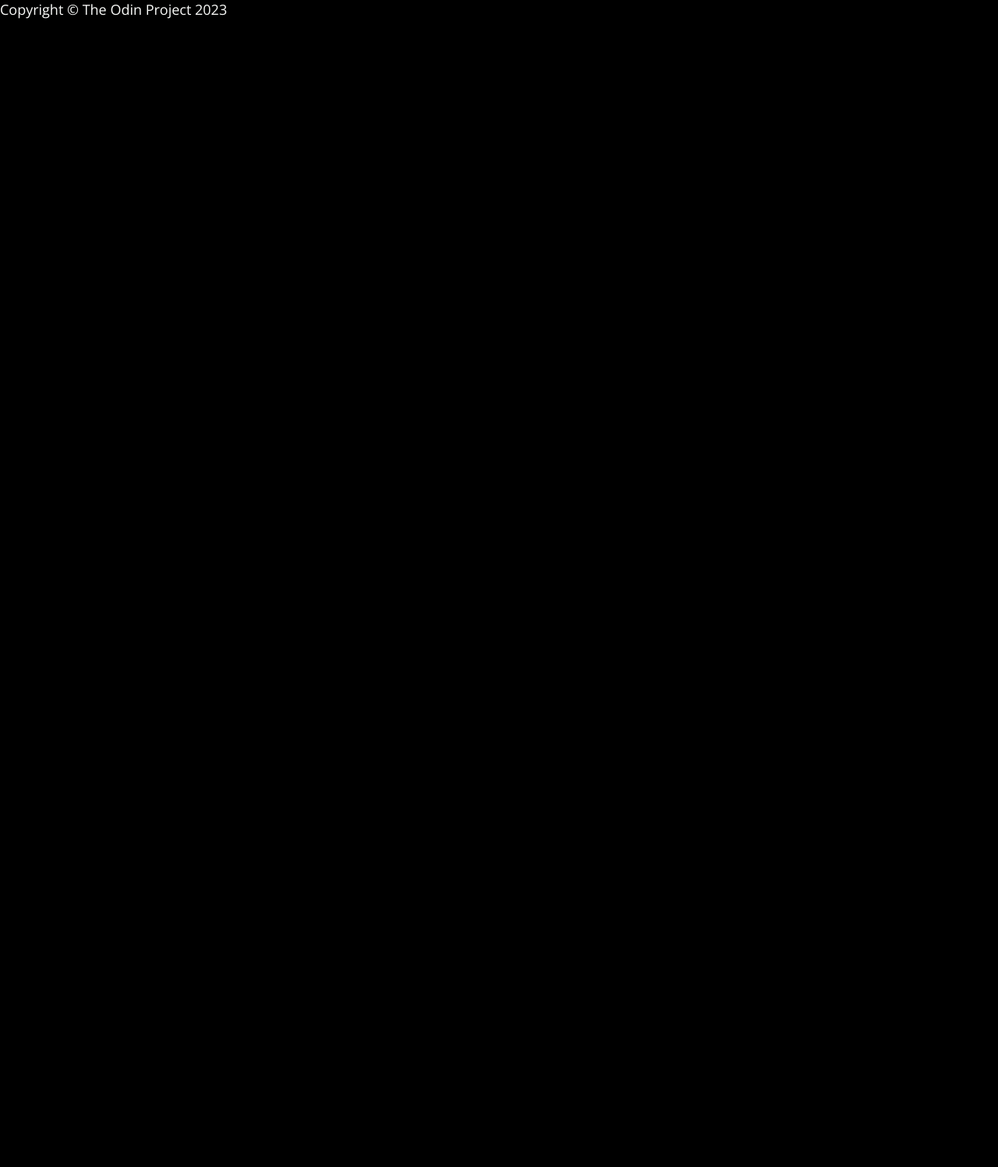
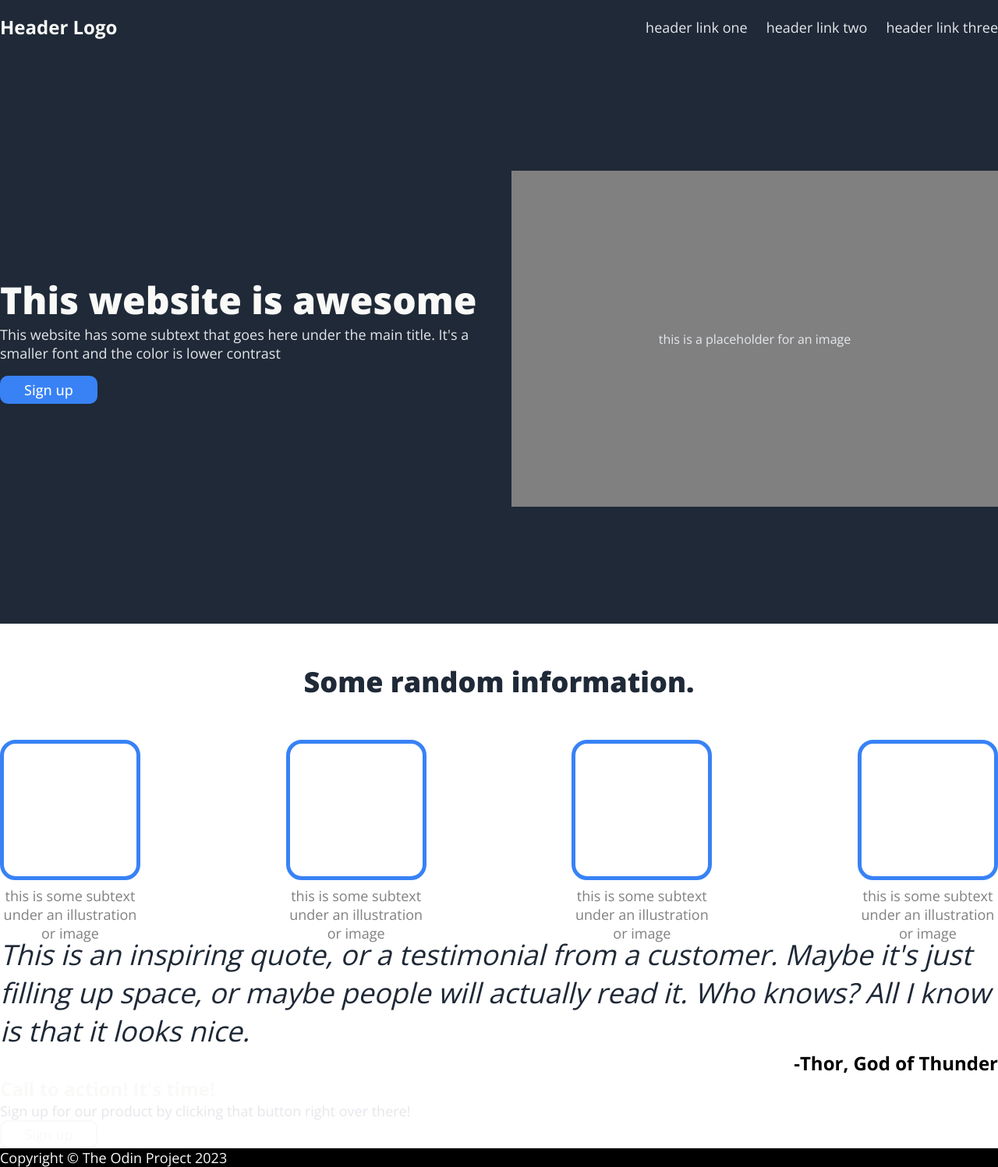
Before and after one commit to josuke0227/odin-landing-page, a plain HTML site: page index.html in a window 1280 px wide. Shown: the whole page at 78% size. Before the commit the page ends 800 px from the top, so only its background shows below. Drawn offline with nearby package versions, Linux system fonts and the light colour scheme.

Commit message:
Finalise information section put information header and items together

```diff
--- a/index.html
+++ b/index.html
@@ -5,8 +5,75 @@
     <link href="./style.css" rel="stylesheet" />
     <title>My Landing Page</title>
   </head>
-  <body style="background-color: #000">
-    <footer>
+  <body>
+    <div class="hero-container">
+      <nav>
+        <span class="logo">Header Logo</span>
+        <ul>
+          <li><a> header link one </a></li>
+          <li><a> header link two </a></li>
+          <li><a> header link three </a></li>
+        </ul>
+      </nav>
+      <section class="hero-content-container">
+        <div class="hero-content-right">
+          <div class="hero-text">
+            <h1>This website is awesome</h1>
+            <p class="hero-text">
+              This website has some subtext that goes here under the main title.
+              It's a smaller font and the color is lower contrast
+            </p>
+          </div>
+          <button class="primary">Sign up</button>
+        </div>
+        <div class="image-placeholder">this is a placeholder for an image</div>
+      </section>
+    </div>
+    <section class="information">
+      <h2>Some random information.</h2>
+      <div class="items-container">
+        <div class="information-item">
+          <div class="item-image"></div>
+          <p class="item-text">
+            this is some subtext under an illustration or image
+          </p>
+        </div>
+        <div class="information-item">
+          <div class="item-image"></div>
+          <p class="item-text">
+            this is some subtext under an illustration or image
+          </p>
+        </div>
+        <div class="information-item">
+          <div class="item-image"></div>
+          <p class="item-text">
+            this is some subtext under an illustration or image
+          </p>
+        </div>
+        <div class="information-item">
+          <div class="item-image"></div>
+          <p class="item-text">
+            this is some subtext under an illustration or image
+          </p>
+        </div>
+      </div>
+    </section>
+    <section>
+      <cite>
+        This is an inspiring quote, or a testimonial from a customer. Maybe it's
+        just filling up space, or maybe people will actually read it. Who knows?
+        All I know is that it looks nice.
+      </cite>
+      <p>-Thor, God of Thunder</p>
+    </section>
+    <section>
+      <p class="signup-header">Call to action! It's time!</p>
+      <p class="signup-text">
+        Sign up for our product by clicking that button right over there!
+      </p>
+      <button class="outlined">Sign up</button>
+    </section>
+    <footer style="background-color: #000">
       <p>Copyright &copy; The Odin Project 2023</p>
     </footer>
   </body>
--- a/style.css
+++ b/style.css
@@ -12,6 +12,7 @@ nav {
   align-items: center;
   justify-content: space-between;
   background-color: #1f2937;
+  padding: 18px 0;
 }
 
 .logo {
@@ -36,15 +37,27 @@ a {
 }
 
 /* hero */
+.hero-container {
+  height: 100vh;
+  background-color: #1f2937;
+  display: flex;
+  flex-direction: column;
+}
+
 .hero-content-container {
   display: flex;
   gap: 32px;
-  background-color: #1f2937;
+  padding: 150px 0;
+  flex: 1 1 auto;
 }
 
 .hero-content-right,
 .image-placeholder {
   flex: 1 1 0;
+}
+
+.hero-content-right {
+  align-self: center;
 }
 
 /* hero text */
@@ -59,7 +72,7 @@ h1 {
   color: #e5e7eb;
   font-size: 18px;
   font-weight: 300;
-  margin-top: 0;
+  margin: 0 0 17px 0;
 }
 
 /* image placeholder */
@@ -94,11 +107,24 @@ button {
 }
 
 /* Information */
+.information {
+  padding-top: 50px;
+  height: 50vh;
+}
+
+.items-container {
+  padding-top: 50px;
+  display: flex;
+  justify-content: space-between;
+}
+
+.information-item {
+  width: 180px;
+}
 
 .item-image {
-  width: 180px;
   height: 180px;
-  border: 4px solid #3882f6;
+  border: 5px solid #3882f6;
   border-radius: 20px;
   margin-bottom: 8px;
 }
@@ -107,12 +133,14 @@ button {
   color: gray;
   font-size: 18px;
   font-weight: 400;
+  text-align: center;
 }
 
 h2 {
   font-size: 36px;
   font-weight: 800;
   color: #1f2937;
+  text-align: center;
 }
 
 /* Testimonial section */
@@ -125,6 +153,7 @@ cite {
 cite + p {
   font-weight: 700;
   font-size: 24px;
+  text-align: end;
 }
 
 .signup-header {
```
Also changed, not shown: components/hero/hero-layouted.html (added, +23 -0 lines), components/information/information-layouted.html (added, +29 -0 lines).
